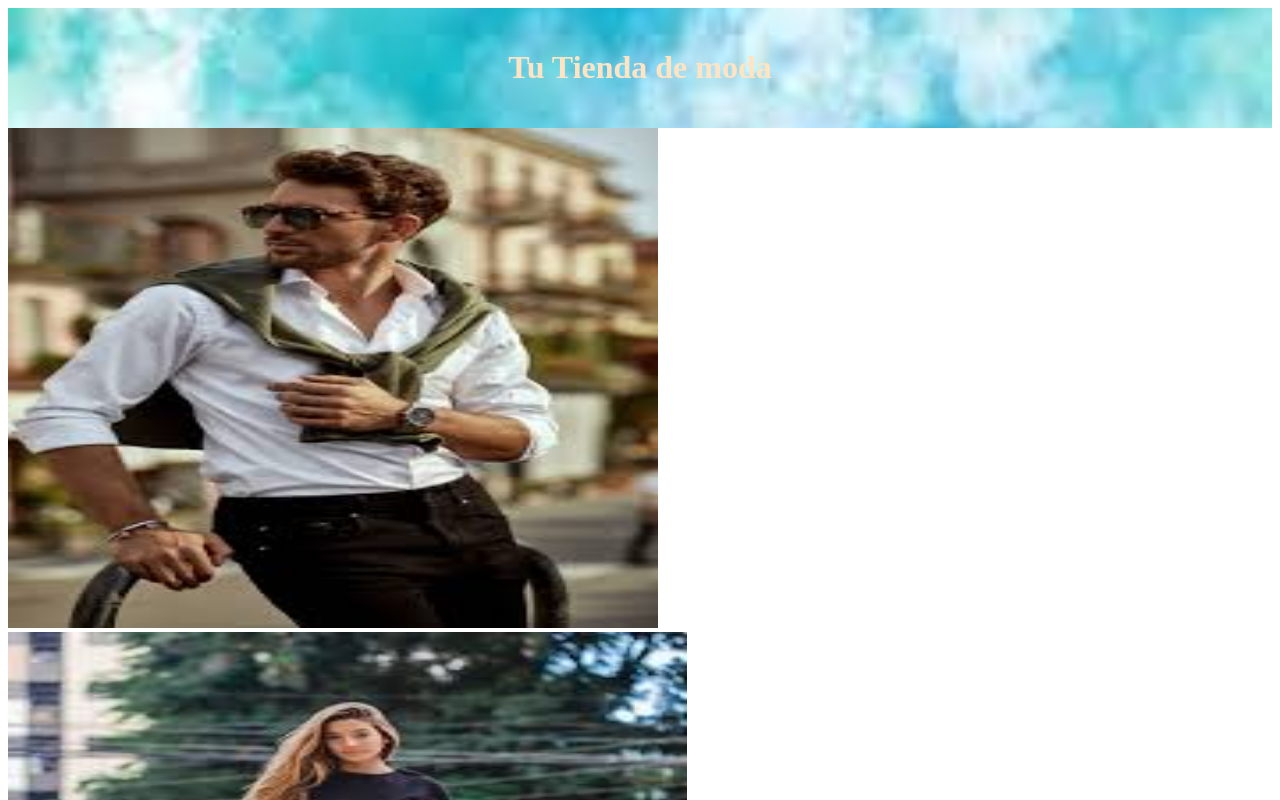
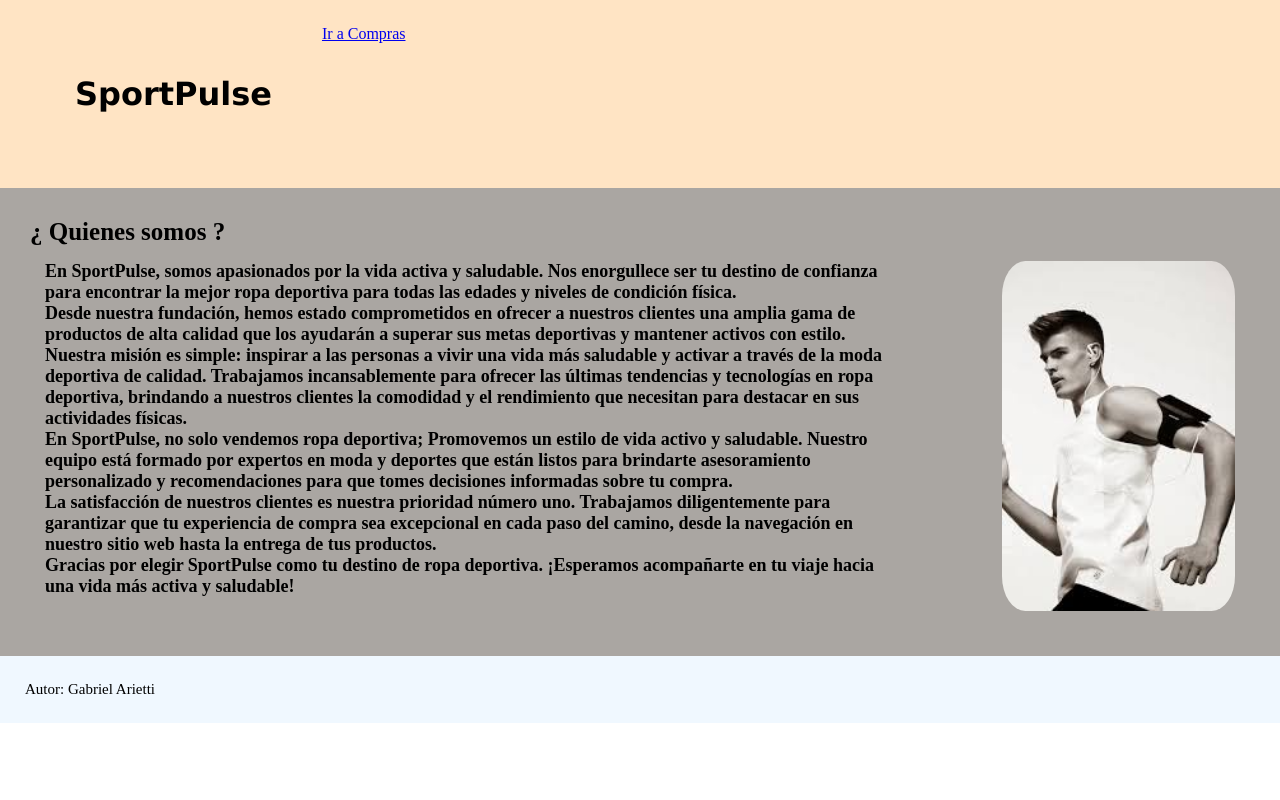
Before and after one commit to Gabotee/Tienda-TpAW1, a website: page index.html in a window 1280 px wide. Shown: the top 800 px of the page. Drawn offline with Linux system fonts and the light colour scheme.

Commit message:
Preguntar por el boton del header

```diff
--- a/index.html
+++ b/index.html
@@ -8,23 +8,41 @@
 </head>
 <body>
     <header>
-        <div class="container">
-            <h1>
-                Tu Tienda de moda
-            </h1>
+        <h1>
+            SportPulse
+
+        </h1>
+        <div class="container_Boton">
+            <a href="Compras.html" target="_blank">Ir a Compras</a>
         </div>
-        <nav>
 
-        </nav>
     </header>
     <main>
-        <a href="RopaHombres.html">
-            <img src="media/HombreModa.jpg" alt="" height="500" width="650">
-        </a>
+        <h2>
+            ¿ Quienes somos ?
 
-        <a href="RopaMujer.html">
-         <img src="media/MujerModa.jpg" alt="" height="500" width="679">
-        </a>
+            <p>
+                En SportPulse, somos apasionados por la vida activa y saludable. Nos enorgullece ser tu destino de confianza para encontrar la mejor ropa deportiva para todas las edades y niveles de condición física.
+                <br>
+
+                Desde nuestra fundación, hemos estado comprometidos en ofrecer a nuestros clientes una amplia gama de productos de alta calidad que los ayudarán a superar sus metas deportivas y mantener activos con estilo.
+                <br>
+
+                Nuestra misión es simple: inspirar a las personas a vivir una vida más saludable y activar a través de la moda deportiva de calidad. Trabajamos incansablemente para ofrecer las últimas tendencias y tecnologías en ropa deportiva, brindando a nuestros clientes la comodidad y el rendimiento que necesitan para destacar en sus actividades físicas.
+                <br>
+
+                En SportPulse, no solo vendemos ropa deportiva; Promovemos un estilo de vida activo y saludable. Nuestro equipo está formado por expertos en moda y deportes que están listos para brindarte asesoramiento personalizado y recomendaciones para que tomes decisiones informadas sobre tu compra.
+                <br>
+
+                La satisfacción de nuestros clientes es nuestra prioridad número uno. Trabajamos diligentemente para garantizar que tu experiencia de compra sea excepcional en cada paso del camino, desde la navegación en nuestro sitio web hasta la entrega de tus productos.
+                <br>
+
+                Gracias por elegir SportPulse como tu destino de ropa deportiva. ¡Esperamos acompañarte en tu viaje hacia una vida más activa y saludable!
+                <img class="Imagen_Modelo" src="media/ModeloDeporteHombre.jpg" alt="">
+            </p>
+
+        </h2>
+
 
     </main>
     <footer>
--- a/style.css
+++ b/style.css
@@ -1,11 +1,61 @@
-.container{
 
-    background-image: url(media/FondoCielo.jpg);
-    text-align: center;
-    color: bisque;
-    background-position: center center;
-    background-repeat: no-repeat;
-    background-size: cover;
-    padding: 20px;
+*{
+    margin: 0;
+    padding: 0;
+    box-sizing: border-box;
+}
+
+header{
+    padding: 25px;
+    background-color: bisque;
+    display: flex;
 
 }
+
+h1{
+    padding: 50px;
+    color: black;
+    font-family: 'Lucida Sans', 'Lucida Sans Regular', 'Lucida Grande', 'Lucida Sans Unicode', Geneva, Verdana, sans-serif;
+    font-size: 60;
+}
+
+.container_boton{
+    display: block;
+    width: 60px;
+    font-family: 'Times New Roman', Times, serif;
+    font-size: 50px;
+    font-weight: 700;
+    border-radius: 10%;
+    background-color: rgb(211, 133, 16);
+}
+
+/* Main */
+h2{
+    padding: 30px;
+    font-size: 25px;
+    background-color: rgb(170, 166, 162);
+}
+
+p{
+    display: flex;
+    padding: 15px;
+    font-size: 18px;
+}
+
+.Imagen_Modelo{
+    border-radius: 10%;
+    width: 600px;
+    height: 350px;
+    margin-left: 100px;
+}
+
+
+
+
+footer{
+    background-color: aliceblue;
+    text-align: left;
+    font-size: 15px;
+    color: black;
+    padding: 25px;
+}
```
Also changed, not shown: Compras.html (renamed from RopaMujer.html, +2 -2 lines), Contacto.html (renamed from RopaHombres.html), media/ModeloDeporteHombre.jpg (added).
